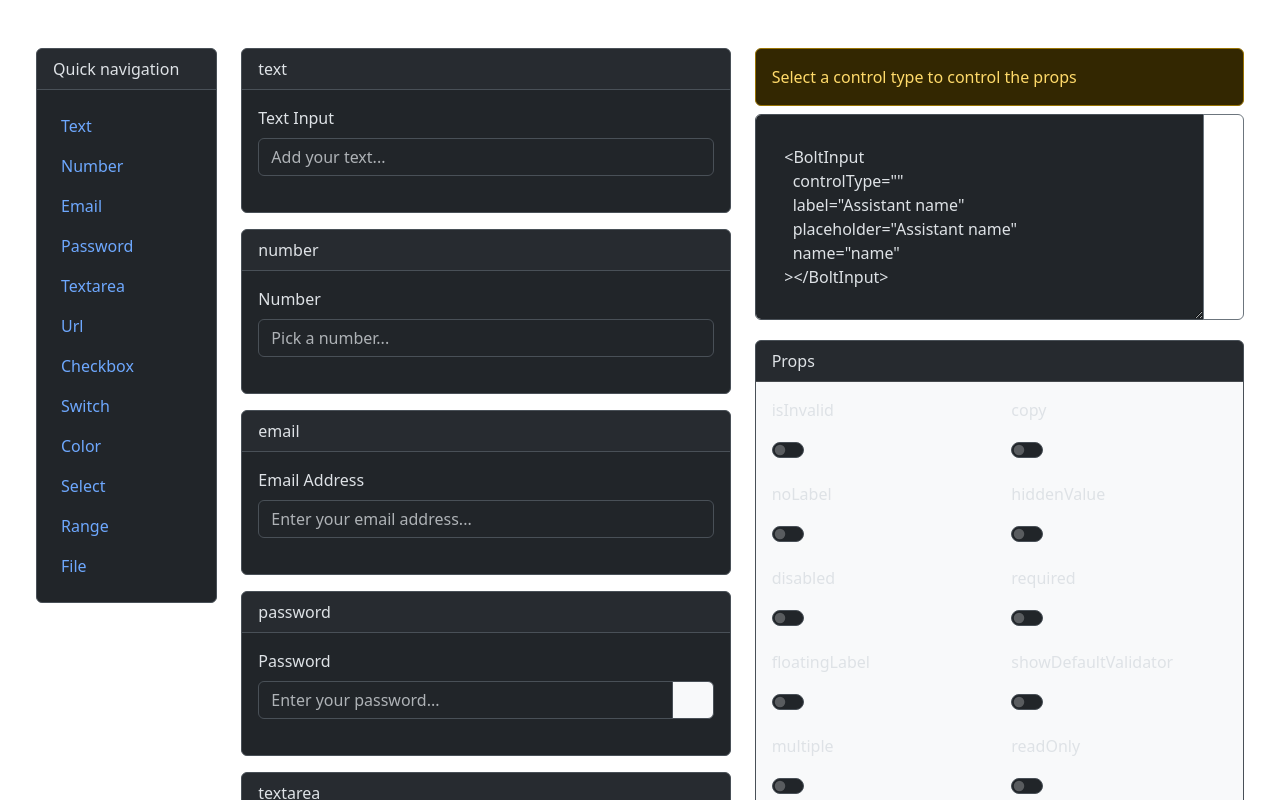
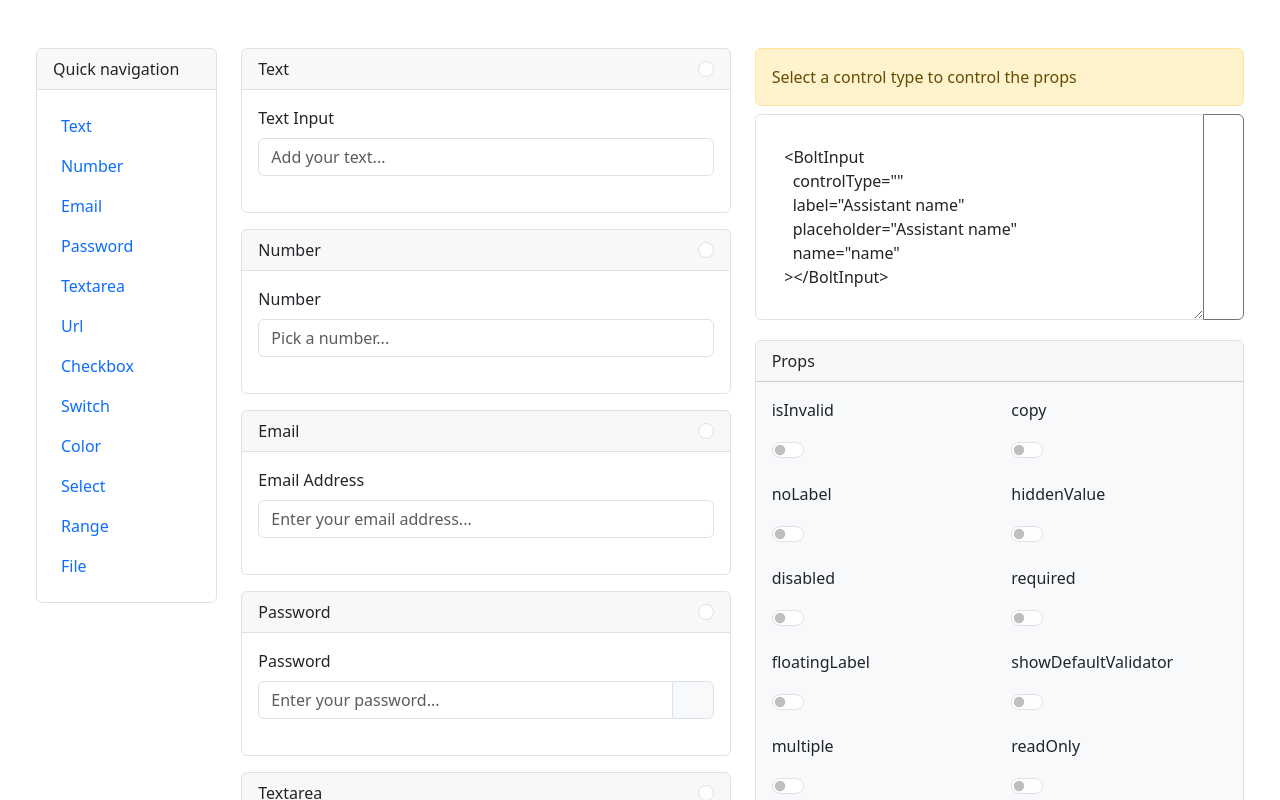
Before and after one commit to Paleo-Inc/Bolt-Components, a Next.js app: page /playground in a window 1280 px wide. Shown: the top 800 px of the page. Built offline with nearby package versions, Linux system fonts and the light colour scheme; some icons are missing.

Commit message:
Updates to playground

```diff
--- a/next.config.js
+++ /dev/null
@@ -1,4 +0,0 @@
-module.exports = {
-  basePath: "/Paleo-Inc/Bolt-Components",
-  assetPrefix: "/Paleo-Inc/Bolt-Components/",
-};
--- a/pages/_app.js
+++ b/pages/_app.js
@@ -1,7 +1,7 @@
 import "bootstrap/dist/css/bootstrap.min.css";
 import React from "react";
 //TODO remove this when published
-const theme = "dark";
+const theme = "light";
 
 function MyApp({ Component, pageProps }) {
   return (
--- a/pages/playground.js
+++ b/pages/playground.js
@@ -1,12 +1,18 @@
 import React, { useState, useEffect } from "react";
-import { Col, Container, Row, Card } from "react-bootstrap";
+import {
+  Col,
+  Container,
+  Row,
+  Card,
+  NavLink,
+  NavItem,
+  Form,
+  Alert,
+  Nav,
+  Accordion,
+} from "react-bootstrap";
 import { BoltInput } from "../src/wrappers/BoltInput";
-import Accordion from "react-bootstrap/Accordion";
-import Nav from "react-bootstrap/Nav";
-import Alert from "react-bootstrap/Alert";
 import Config from "../src/config/Config";
-import NavLink from "react-bootstrap/NavLink";
-import NavItem from "react-bootstrap/NavItem";
 import { Helpers } from "../src/helpers/functions/Helpers";
 
 const config = new Config();
@@ -183,14 +189,21 @@ export default function Inputs() {
                   id={control.type}
                   className={
                     selectedControlType === control.type
-                      ? "shadow border-left border-4 blue-left-border rounded"
+                      ? "shadow-sm rounded"
                       : ""
                   }
                 >
                   <Card className="border m-0" key={controlIndex}>
                     <Card.Header className="border-bottom">
                       <div className="d-flex justify-content-between aic">
-                        {control.type}
+                        {Helpers.CapitalizeWords(control.type)}
+                        <Form.Check
+                          readOnly
+                          checked={
+                            selectedControlType === control.type ? true : false
+                          }
+                          type="radio"
+                        />
                       </div>
                     </Card.Header>
                     <Card.Body>
@@ -257,7 +270,6 @@ export default function Inputs() {
                     noLabel
                     value={controlCode}
                     copy
-
                   ></BoltInput>
                 </div>
                 <Card className="border">
```
Also changed, not shown: 1 other file (tests, documents, lock files or other folders).
